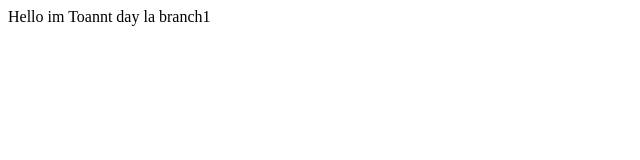
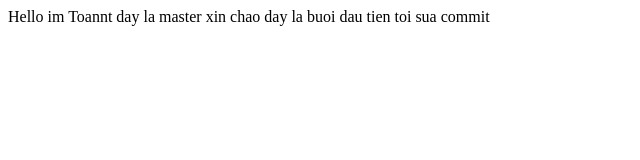
Before and after one commit to NgTienToan/learn-github, a plain HTML site: page index.html in a window 1280 px wide. Shown: the whole page, without its empty margins (0-640 px from the left). Drawn offline with Linux system fonts and the light colour scheme.

Commit message:
day la toi sua commit

```diff
--- a/index.html
+++ b/index.html
@@ -7,6 +7,8 @@
 </head>
 <body>
   Hello im Toannt
-  day la branch1
+  day la master
+  xin chao day la buoi dau tien toi sua commit
+
 </body>
 </html>
```
